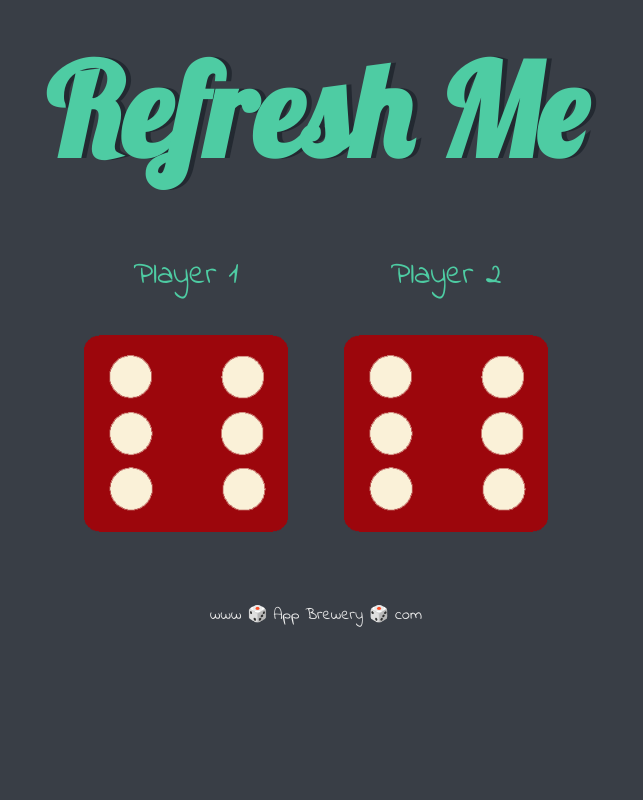
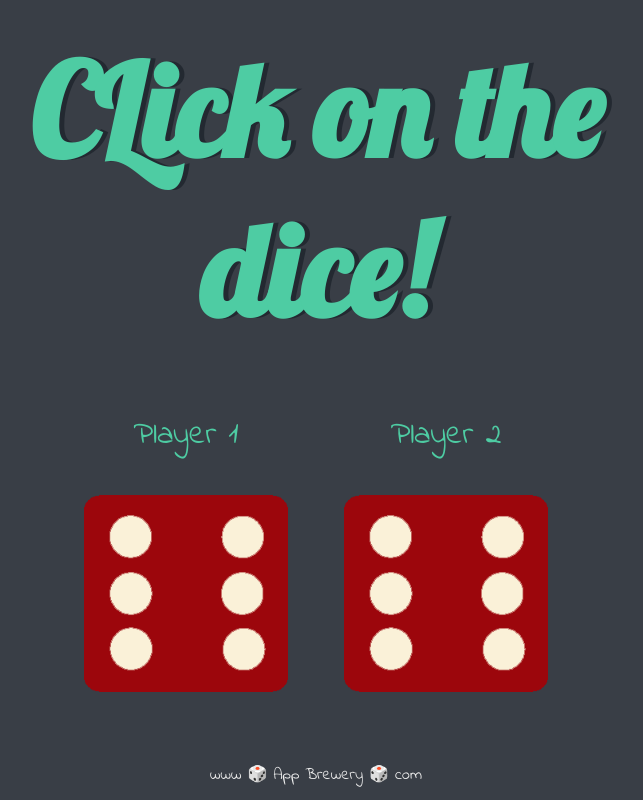
Before and after one commit to raajshankar/Dice_Game, a plain HTML site: page index.html in a window 1280 px wide. Shown: the whole page, without its empty margins (324-967 px from the left). Drawn offline with Linux system fonts and the light colour scheme.

Commit message:
Heading change

```diff
--- a/index.html
+++ b/index.html
@@ -12,7 +12,7 @@
 <body>
 
   <div class="container">
-    <h1>Refresh Me</h1>
+    <h1>CLick on the dice!</h1>
 
     <div class="dice">
       <p>Player 1</p>
```
